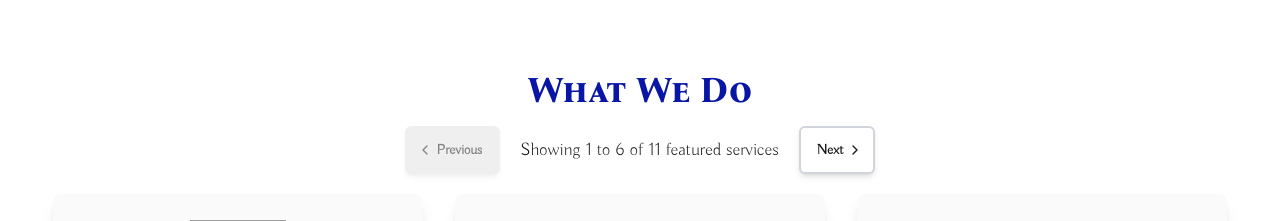
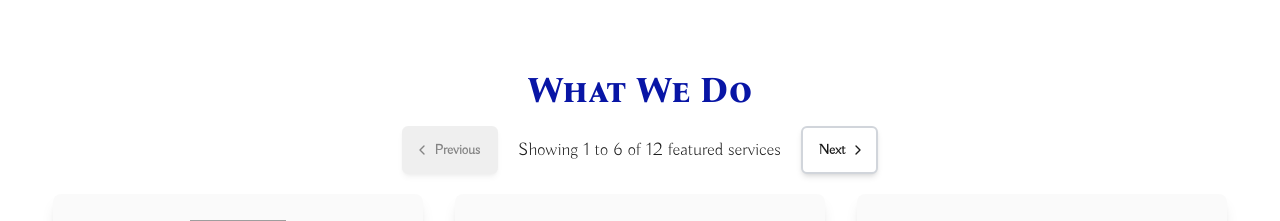
Before and after one commit to tmchuynh/phoenix-code-studio, a Next.js app: page / in a window 1280 px wide. Shown: the part 960-1181 px from the top of the page. Built offline with nearby package versions, Linux system fonts and the light colour scheme; grey boxes are pictures that could not be loaded.

Commit message:
check for starting price and featured boolean

```diff
--- a/src/components/ServiceHighlights.tsx
+++ b/src/components/ServiceHighlights.tsx
@@ -19,7 +19,17 @@ const ServiceHighlights = () => {
   const [servicesPerPage, setServicesPerPage] = useState(6);
 
   const featuredServices = subServiceDetails
-    .filter((service) => service.info.featured === true)
+    .filter((service) => {
+      if (!service.info) return false;
+
+      const isFeatured = service.info.featured === true;
+
+      const hasHighPrice =
+        service.info.startingPrice !== undefined &&
+        service.info.startingPrice >= 2000;
+
+      return isFeatured || hasHighPrice;
+    })
     .sort((a, b) => a.name.localeCompare(b.name));
 
   const indexOfLastService = currentPage * servicesPerPage;
@@ -85,6 +95,7 @@ const ServiceHighlights = () => {
             key={index}
             className="p-6 rounded-lg shadow-lg hover:shadow-xl border-2 border-transparent dark:hover:border-border transition-shadow bg-card text-card-foreground"
           >
+            {service.info.Icon && (
               <Image
                 src={`/images/service_icons/${service.info.Icon}`}
                 width={500}
@@ -95,6 +106,7 @@ const ServiceHighlights = () => {
                   theme === "dark" && "hidden"
                 )}
               />
+            )}
 
             <h3 className="font-semibold text-center text-secondary h-32 px-5 flex justify-center items-center">
               {service.info.name}
```
Lines whose indentation alone changed are shown as unchanged.
